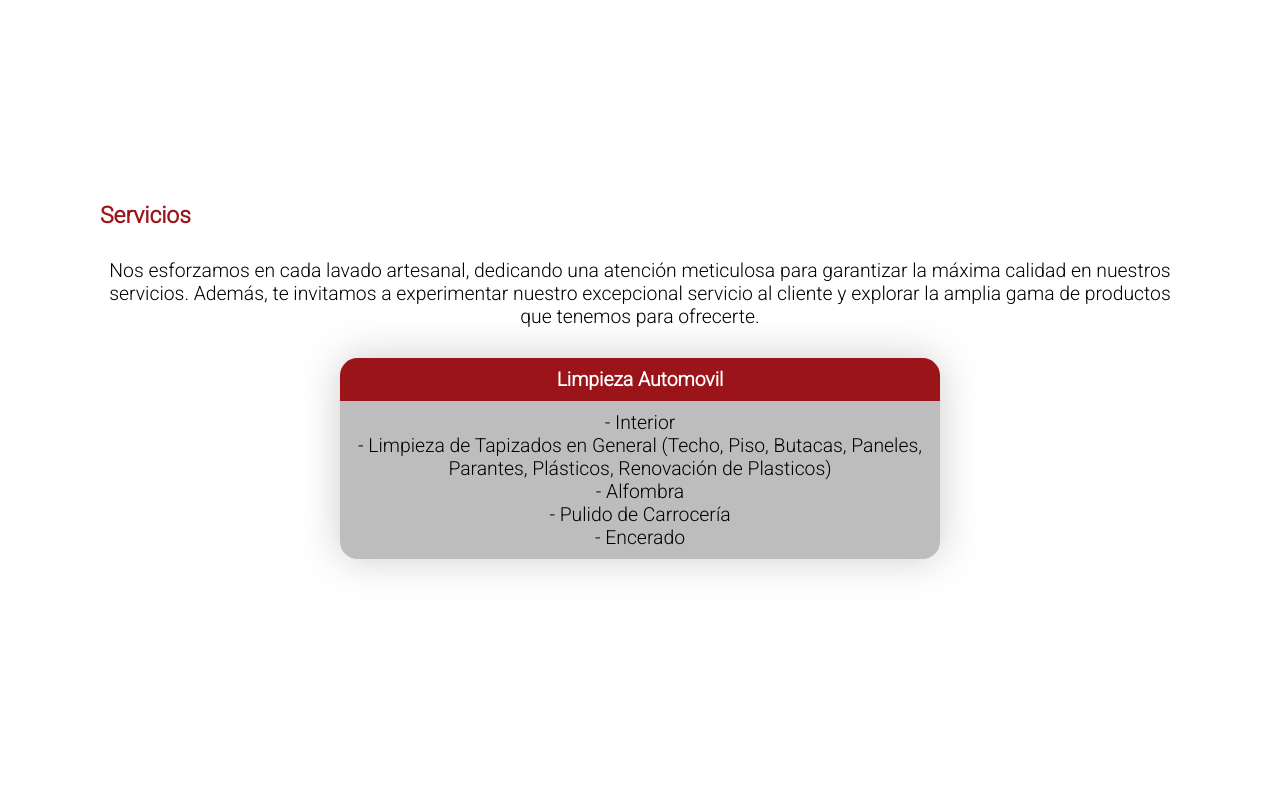
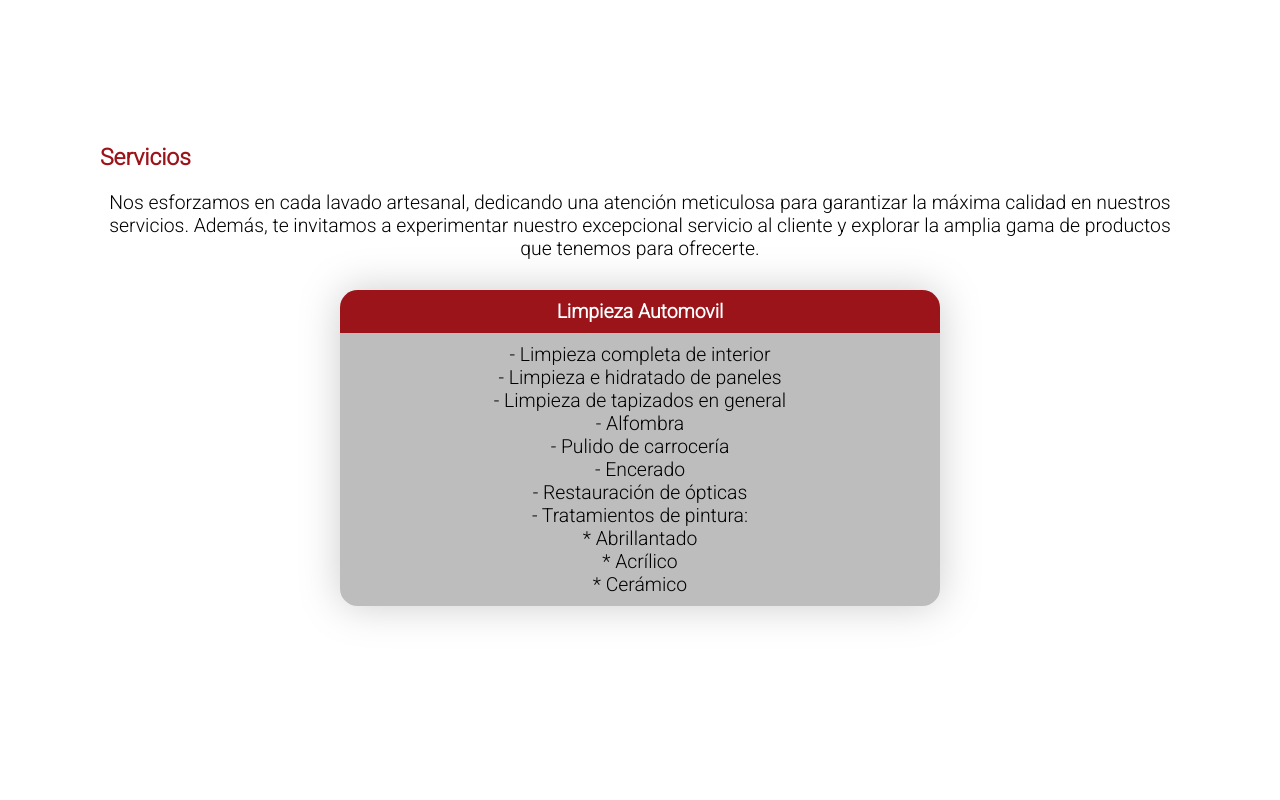
Before and after one commit to RodrigoSante/EpicAutoSpa, a React (Create React App) app: page / in a window 1280 px wide. Shown: the part 820-1620 px from the top of the page. Built offline with nearby package versions, Linux system fonts and the light colour scheme; a web font is replaced by a local one.

Commit message:
Fixed some errors

```diff
--- a/src/App.js
+++ b/src/App.js
@@ -61,11 +61,17 @@ function App() {
           <div className='service-description'>
             <p><strong>Limpieza Automovil</strong></p>
             <ul>
-              <li>- Interior</li>
-              <li>- Limpieza de Tapizados en General (Techo, Piso, Butacas, Paneles, Parantes, Plásticos, Renovación de Plasticos)</li>
+              <li>- Limpieza completa de interior</li>
+              <li>- Limpieza e hidratado de paneles</li>
+              <li>- Limpieza de tapizados en general</li>
               <li>- Alfombra</li>
-              <li>- Pulido de Carrocería</li>
+              <li>- Pulido de carrocería</li>
               <li>- Encerado</li>
+              <li>- Restauración de ópticas</li>
+              <li>- Tratamientos de pintura:</li>
+              <li>  *	Abrillantado</li>
+              <li>  * Acrílico</li>
+              <li>  *	Cerámico</li>
             </ul>
           </div>
         </div>
@@ -99,7 +105,7 @@ function App() {
           <p><strong>Contactos</strong></p>
           <div className='contact-container'>
             <div className='container-icons-mobile'>
-              <a href='https://www.instagram.com/lavadero_epic.auto.spa/' target='_blank'>
+              <a href='https://www.instagram.com/epic.auto.spa/' target='_blank'>
                 <div className='insta-icon'>
                   <InstaLogo />
                 </div>
@@ -115,7 +121,7 @@ function App() {
                 <EpicLogo />
               </div>
               <div className='container-socialmedia'>
-                <a href='https://www.instagram.com/lavadero_epic.auto.spa/' target='_blank'>
+                <a href='https://www.instagram.com/epic.auto.spa/' target='_blank'>
                   <div className='insta-icon2'>
                     <InstaLogo />
                   </div>
--- a/src/components/ContactUsStyle.css
+++ b/src/components/ContactUsStyle.css
@@ -36,6 +36,7 @@
     background-color: rgb(244, 244, 244);
     border: 2px solid rgb(244, 244, 244);
     outline: none;
+    color: #000;
 }
 
 .contact .contact-form-container .submit{
--- a/src/styles/Mobile.css
+++ b/src/styles/Mobile.css
@@ -100,7 +100,7 @@ a:visited{
     flex-direction: column;
     height: 100vh;
     justify-content: center;
-    padding: 40px 40px 20px 40px;
+    padding: 20px 40px 20px 40px;
     text-align: center;
 }
 
@@ -109,7 +109,7 @@ a:visited{
 }
 
 .service .tittle-service{
-    padding: 30px 0px;
+    padding: 20px 0px;
 }
 
 .service .tittle-service strong{
@@ -149,7 +149,7 @@ a:visited{
 }
 
 .works p{
-    padding: 20px;
+    padding: 20px 0px 30px 0px;
 }
 
 .works p strong{
@@ -235,8 +235,9 @@ a:visited{
     display: flex;
     justify-content: center;
     width: auto;
-    height: 60%;
+    height: 55%;
     filter: drop-shadow(0px 0px 20px rgba(0, 0, 0, 0.2));
+    margin: 15px 0px 5px 0px;
 }
 
 .location .direction{
@@ -263,6 +264,10 @@ a:visited{
     justify-content: center;
     padding: 40px 40px 20px 40px;
     text-align: center;
+}
+
+.contact p strong{
+    color: #9b141a;
 }
 
 .contact .container-icons-mobile{
```
Also changed, not shown: src/images/toyota_corolla.jpg, src/images/toyota_hilux.jpg.
